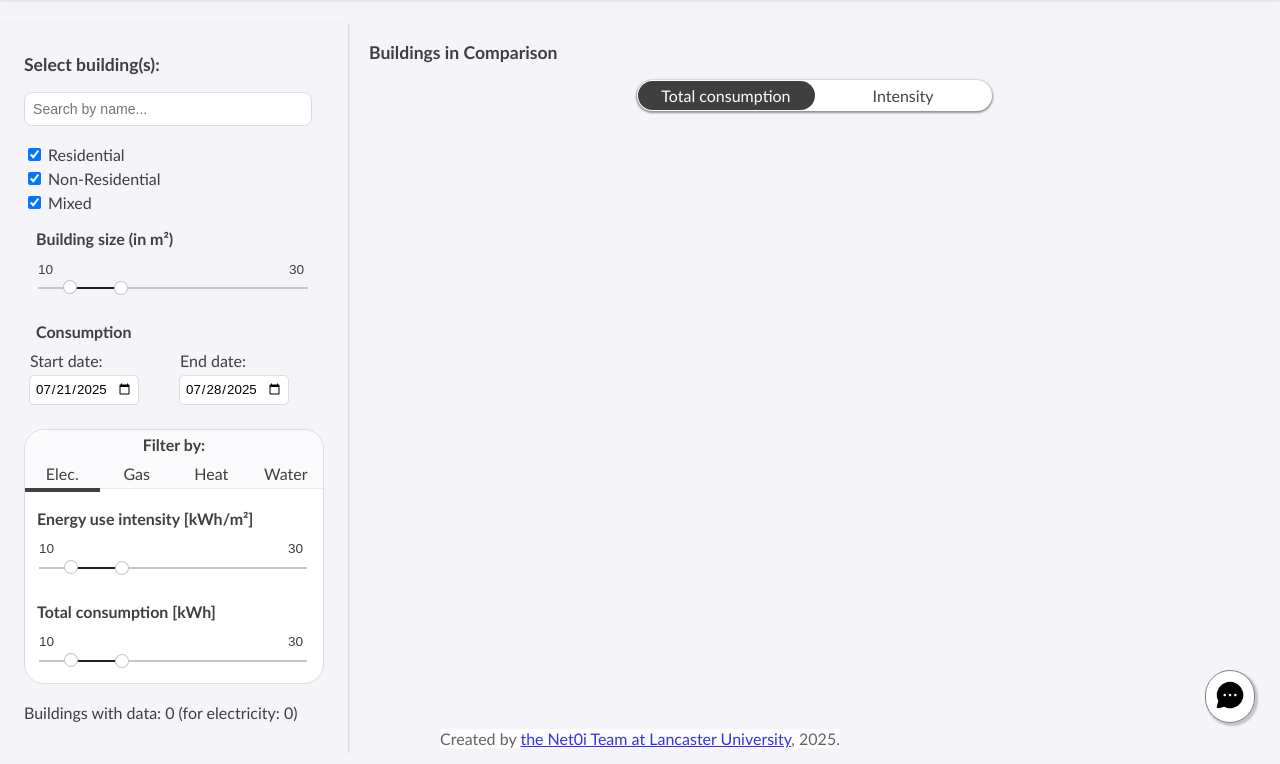
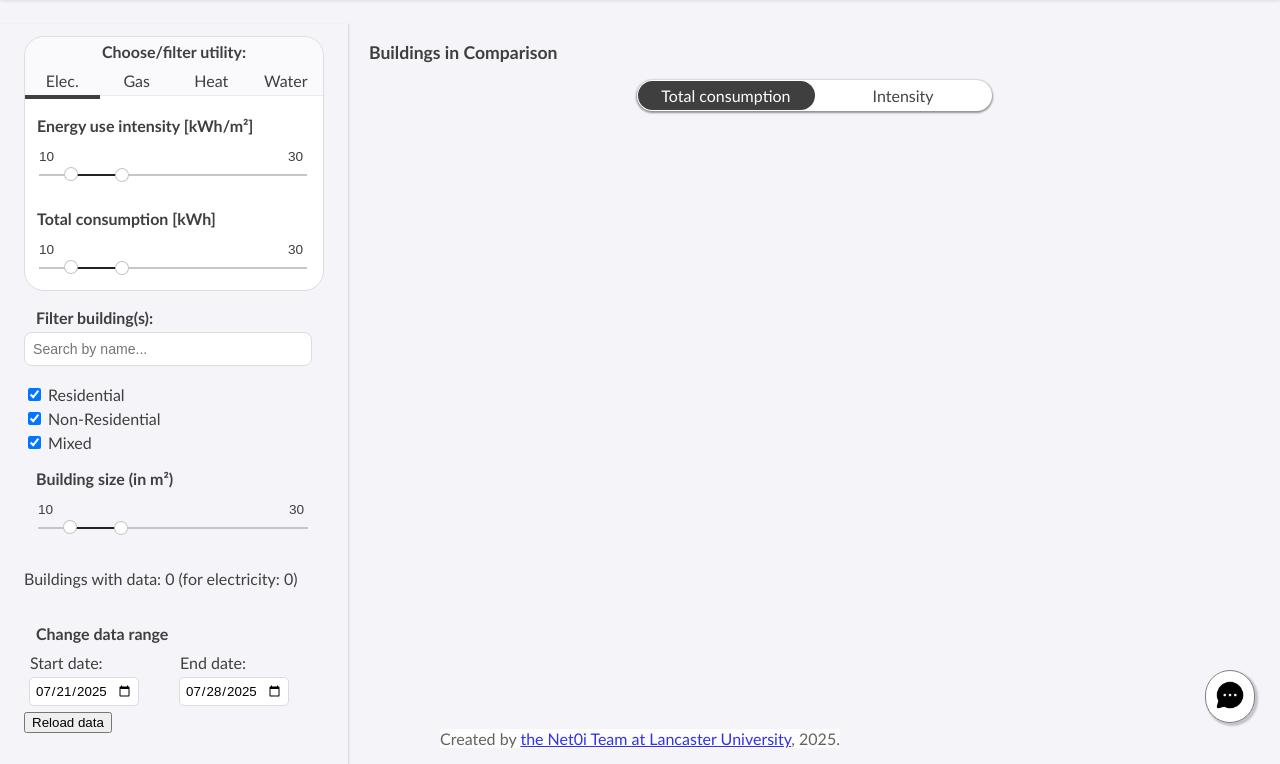
Before and after one commit to ChristianAoC/energy-dashboard, a Flask app: page /benchmark in a window 1280 px wide. Shown: the part 52-816 px from the top of the page. Run offline with Flask 3, Linux system fonts and the light colour scheme; parts of the project's set-up code (start-up, migrations or seed data) failed here and were passed over; some libraries are stand-ins or nearby versions.

Commit message:
new benchmark endpoints connected

```diff
--- a/dashboard/templates/benchmark.html
+++ b/dashboard/templates/benchmark.html
@@ -12,60 +12,8 @@
 
 <div id="map-sidebar">
 
-<h3>Select building(s):</h3>
-
-<input id="building-search" type="text" placeholder="Search by name..." />
-<br><br>
-
-<label class="checkbox-container">
-  <input type="checkbox" checked="checked" id="residential" /> Residential
-  <span class="checkmark"></span>
-</label>
-
-<label class="checkbox-container">
-  <input type="checkbox" checked="checked" id="nonres" /> Non-Residential
-  <span class="checkmark"></span>
-</label>
-
-<label class="checkbox-container">
-  <input type="checkbox" checked="checked" id="mixed" /> Mixed
-  <span class="checkmark"></span>
-</label>
-
-
-<h4 class="sidebar-header" >Building size (in m&sup2;)</h4>
-
-<div class="range_container">
-    <div class="form_control">
-      <div class="form_control_container">
-          <input class="form_control_container__time__input range1" type="number" id="fromInput1" value="10" min="0" max="100" />
-        </div>
-        <div class="form_control_container">
-          <input class="form_control_container__time__input range1" type="number" id="toInput1" value="30" min="0" max="100" />
-        </div>
-    </div>
-    <div class="sliders_control">
-       <input id="fromSlider1" class="range1" type="range" value="10" min="0" max="100" />
-       <input id="toSlider1" class="range1" type="range" value="30" min="0" max="100" />
-    </div>
-</div>
-
-<h4 class="sidebar-header" id="extra-padding-bottom">Consumption</h4>
-
-<div class="sidebar-date">
-    <label for="sb-start-date">Start date:</label>
-    <input type="date" id="sb-start-date" value="2025-05-01" min="2020-01-01" max="2025-12-31" />
-</div>
-<div class="sidebar-date">
-    <label for="sb-end-date">End date:</label>
-    <input type="date" id="sb-end-date" value="2025-06-10" min="2020-01-01" max="2025-12-31" />
-</div>
-<div class="clear-float"></div>
-
-<div id="loading"> &nbsp; &nbsp; &nbsp;<span id="loading-text" class="hidden">Reloading data... please wait</span>&nbsp;</div>
-
 <div id="slider-container">
-<div id="tab-topbar">Filter by:</div>
+<div id="tab-topbar">Choose/filter utility:</div>
 <div class="tab active" id="electricity" onclick="utilityClick(this)">Elec.</div><div class="tab" id="gas" onclick="utilityClick(this)">Gas</div><div class="tab" id="heat" onclick="utilityClick(this)">Heat</div><div class="tab" id="water" onclick="utilityClick(this)">Water</div>
 
 <h4 class="sidebar-header">Energy use intensity <span id="span-intensity">[kWh/m&sup2;]</span></h4>
@@ -104,8 +52,64 @@
 
 </div>
 
+<h4 class="sidebar-header" >Filter building(s):</h4>
+
+<input id="building-search" type="text" placeholder="Search by name..." />
+<br><br>
+
+<label class="checkbox-container">
+  <input type="checkbox" checked="checked" id="residential" /> Residential
+  <span class="checkmark"></span>
+</label>
+
+<label class="checkbox-container">
+  <input type="checkbox" checked="checked" id="nonres" /> Non-Residential
+  <span class="checkmark"></span>
+</label>
+
+<label class="checkbox-container">
+  <input type="checkbox" checked="checked" id="mixed" /> Mixed
+  <span class="checkmark"></span>
+</label>
+
+
+<h4 class="sidebar-header" >Building size (in m&sup2;)</h4>
+
+<div class="range_container">
+    <div class="form_control">
+      <div class="form_control_container">
+          <input class="form_control_container__time__input range1" type="number" id="fromInput1" value="10" min="0" max="100" />
+        </div>
+        <div class="form_control_container">
+          <input class="form_control_container__time__input range1" type="number" id="toInput1" value="30" min="0" max="100" />
+        </div>
+    </div>
+    <div class="sliders_control">
+       <input id="fromSlider1" class="range1" type="range" value="10" min="0" max="100" />
+       <input id="toSlider1" class="range1" type="range" value="30" min="0" max="100" />
+    </div>
+</div>
+
 <br>
-Buildings with data: <span id="span-total">0</span> (for <span id="span-type">electricity</span>: <span id="span-typeCount">0</span>)<br><br>
+Buildings with data: <span id="span-total">0</span> (for <span id="span-type">electricity</span>: <span id="span-typeCount">0</span>)
+<br><br>
+
+<h4 class="sidebar-header" id="extra-padding-bottom">Change data range</h4>
+
+<div class="sidebar-date">
+    <label for="sb-start-date">Start date:</label>
+    <input type="date" id="sb-start-date" value="2025-05-01" min="2020-01-01" max="2025-12-31" />
+</div>
+<div class="sidebar-date">
+    <label for="sb-end-date">End date:</label>
+    <input type="date" id="sb-end-date" value="2025-06-10" min="2020-01-01" max="2025-12-31" />
+</div>
+
+<button onclick="getNewSummary()">Reload data</button>
+
+<div id="loading"> &nbsp; &nbsp; &nbsp;<span id="loading-text" class="hidden">Reloading data... please wait</span>&nbsp;</div>
+<div class="clear-float"></div>
+
 </div>
 
 <!-- end of side bar -->
```
Also changed, not shown: static/script/benchmark.js (+24 -15 lines).
